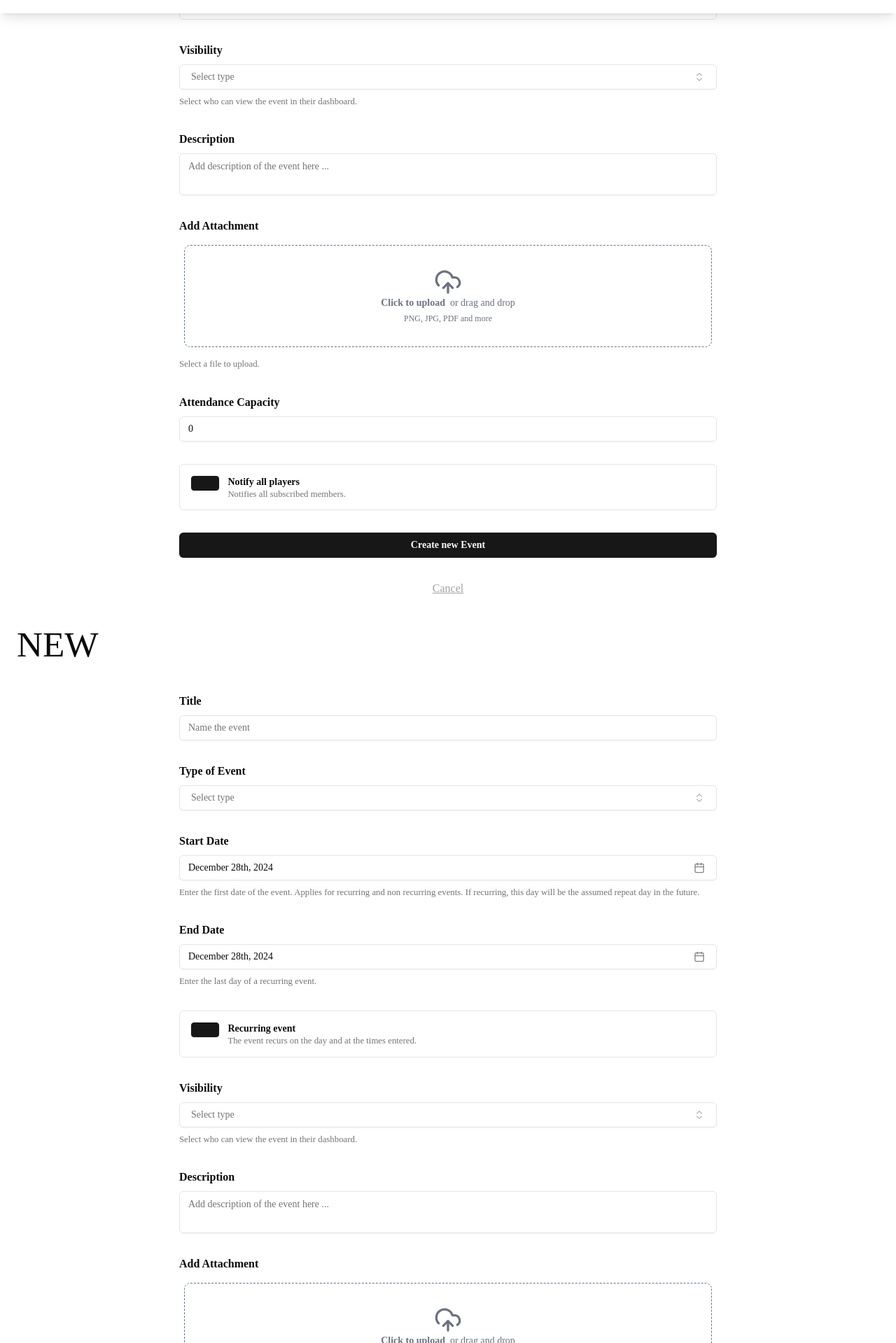
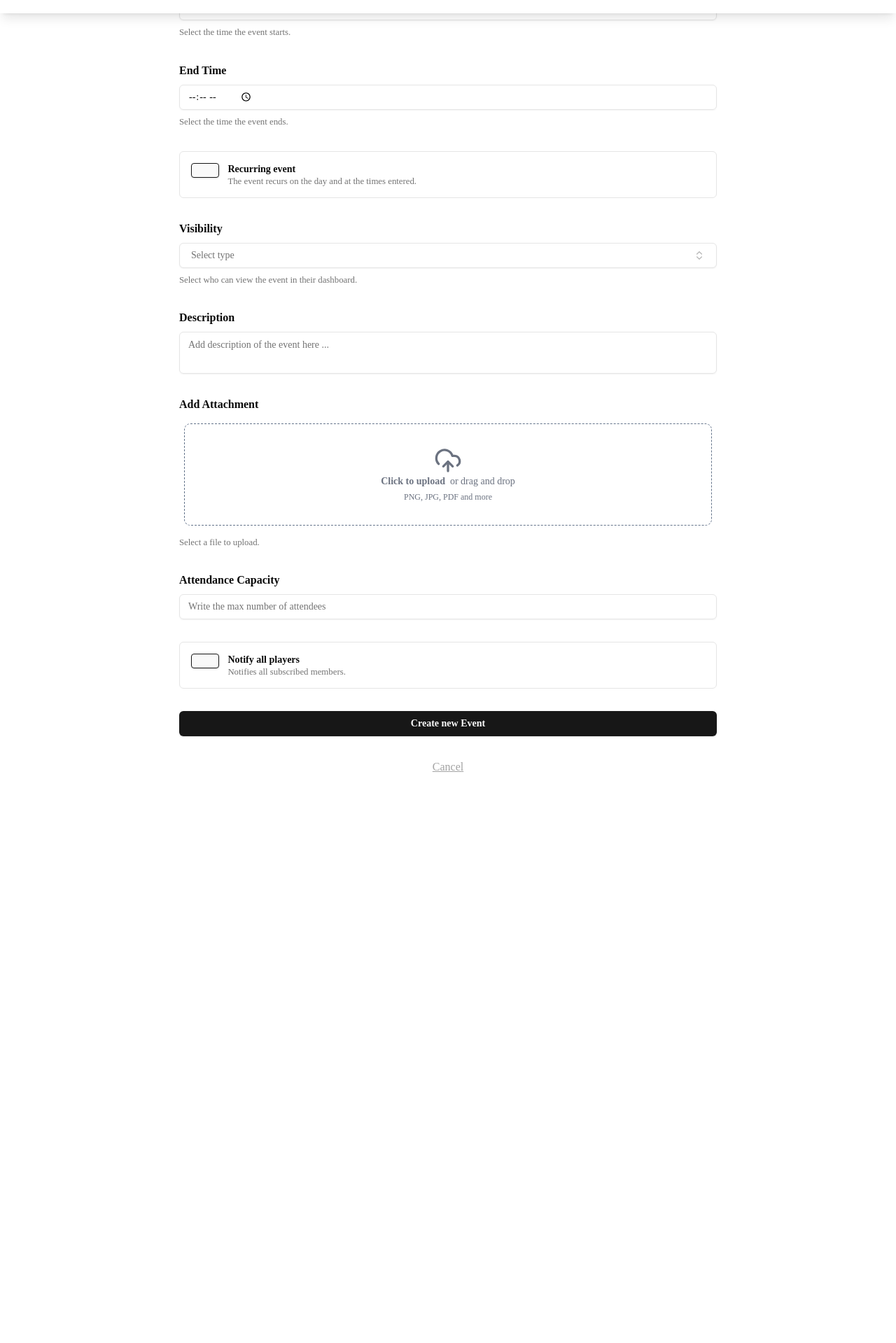
Before and after one commit to Sisahga/Sportganise, a React (Vite) app in the folder frontend/: page /pages/CreateTrainingSessionPage in a window 1280 px wide. Shown: the part 781-2700 px from the top of the page at 70% size. After the commit the page ends 2089 px from the top, so only its background shows below. Built offline with nearby package versions, Linux system fonts and the light colour scheme.

Commit message:
feat(303): time input form field added

```diff
--- a/frontend/src/components/CreateTrainingSessionForm/CreateTrainingSessionForm.tsx
+++ b/frontend/src/components/CreateTrainingSessionForm/CreateTrainingSessionForm.tsx
@@ -64,6 +64,12 @@ const formSchema = z.object({
     .optional(),
   capacity: z.number().min(0),
   notify: z.boolean().default(true),
+  start_time: z
+    .string()
+    .regex(/^([01]\d|2[0-3]):([0-5]\d)$/, "Invalid start time format"),
+  end_time: z
+    .string()
+    .regex(/^([01]\d|2[0-3]):([0-5]\d)$/, "Invalid end time format"),
 });
 
 //PAGE CONTENT --------------------------------------------
@@ -123,19 +129,14 @@ export default function CreateTrainingSessionForm() {
       //default values that will considered for each state when page is loaded and also what is rendered when the page loads
       start_day: new Date(),
       end_date: new Date(),
-      title: "",
-      attachment: [],
-      notify: true,
-      recurring: true, //match with specified in formSchema
-      capacity: 0,
-      type: "",
-      visibility: "",
-      description: "",
+      //title: "",
     },
   });
 
   /** Handle form submission and networking logic */
   function onSubmit(values: z.infer<typeof formSchema>) {
+    //values.preventDefault();
+
     try {
       console.log(JSON.stringify(values, null, 2));
       toast(
@@ -329,6 +330,44 @@ export default function CreateTrainingSessionForm() {
               <FormDescription>
                 Enter the last day of a recurring event.
               </FormDescription>
+              <FormMessage />
+            </FormItem>
+          )}
+        />
+
+        {/**Start Time */}
+        <FormField
+          control={form.control}
+          name="start_time"
+          render={({ field }) => (
+            <FormItem>
+              <FormLabel className="font-semibold text-base">
+                Start Time
+              </FormLabel>
+              <FormControl>
+                <Input type="time" {...field} />
+              </FormControl>
+              <FormDescription>
+                Select the time the event starts.
+              </FormDescription>
+              <FormMessage />
+            </FormItem>
+          )}
+        />
+
+        {/**End Time */}
+        <FormField
+          control={form.control}
+          name="end_time"
+          render={({ field }) => (
+            <FormItem>
+              <FormLabel className="font-semibold text-base">
+                End Time
+              </FormLabel>
+              <FormControl>
+                <Input type="time" {...field} />
+              </FormControl>
+              <FormDescription>Select the time the event ends.</FormDescription>
               <FormMessage />
             </FormItem>
           )}
--- a/frontend/src/pages/CreateTrainingSessionPage.tsx
+++ b/frontend/src/pages/CreateTrainingSessionPage.tsx
@@ -5,8 +5,6 @@ export default function CreateTrainingSession() {
   return (
     <div className="">
       <CreateTrainingSessionForm />
-      <h1>NEW</h1>
-      <TestForm />
     </div>
   );
 }
```
